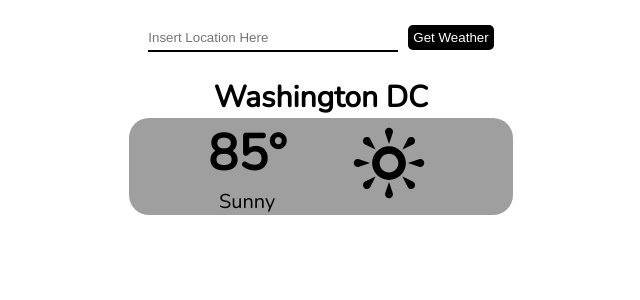
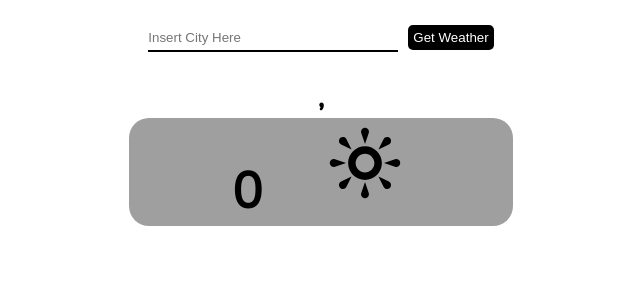
Before and after one commit to jnr0790/weather-app, a React (Create React App) app: page / in a window 1280 px wide. Shown: the top 300 px of the page, without its empty margins (319-959 px from the left). Built offline with nearby package versions, Linux system fonts and the light colour scheme.

Commit message:
Adds api call adds handleChange and handleSubmit functions in the weather component passed those functions through to the Input component. adjusted JSX with updated data from the Api call

```diff
--- a/src/App.js
+++ b/src/App.js
@@ -1,10 +1,9 @@
-import Input from './components/Input'
 import Weather from './components/Weather'
 
 function App() {
+
   return (
     <div className="app">
-      <Input />
       <Weather />
     </div>
   );
--- a/src/components/Input.js
+++ b/src/components/Input.js
@@ -1,13 +1,17 @@
-function Input() {
+const Input = ({ location, handleChange, handleSubmit }) => {
+
   return (
-    <div className="input">
+    <form className="input" onSubmit={handleSubmit}>
       <input
         type="text"
+        value={location}
+        name='location'
         className="search-box"
-        placeholder="Insert Location Here"
+        placeholder="Insert City Here"
+        onChange={handleChange}
       />
-      <button className="btn">Get Weather</button>
-    </div>
+      <button className="btn" type="submit">Get Weather</button>
+    </form>
   )
 }
 
--- a/src/components/Weather.js
+++ b/src/components/Weather.js
@@ -1,14 +1,61 @@
-import React from 'react'
-import { TiWeatherSunny, TiWeahterCloudy, TiWeatherShower, TiWeatherStormy } from 'react-icons/ti'
+import { useState } from 'react'
+import { TiWeatherSunny, /* TiWeahterCloudy, TiWeatherShower, TiWeatherStormy, TiWeatherCloudy */ } from 'react-icons/ti'
+import Input from './Input'
 
-const Weather = () => {
+const apiKey = 'aeedf4e8f26df6c30697c5f043457c41'
+
+const Weather = (props) => {
+
+  const [weather, setWeather] = useState({
+    temp: '',
+    condition: '',
+    city: '',
+    country: ''
+  })
+  const [location, setLocation] = useState('')
+
+  const handleChange = event => {
+    event.persist()
+
+    setLocation(prevLocation => {
+
+      const updatedInput = { [event.target.name]: event.target.value }
+
+      const createdLocation = Object.assign({}, prevLocation, updatedInput)
+
+      return createdLocation.location
+    })
+  }
+
+  const handleSubmit = (event) => {
+    event.preventDefault()
+    fetch(`https://api.openweathermap.org/data/2.5/weather?q=${location}&units=imperial&appid=${apiKey}`)
+      .then(res => res.json())
+      .then(data => {
+        setWeather({
+          temp: data.main.temp,
+          condition: data.weather[0].main,
+          city: data.name,
+          country: data.sys.country
+        })
+
+        setLocation('')
+      })
+      .catch(console.error)
+  }
+
   return (
     <div className="whole-display">
-      <h2 className="location">Washington DC</h2>
+      <Input
+        location={location}
+        handleChange={handleChange}
+        handleSubmit={handleSubmit}
+      />
+      <h2 className="location">{weather.city}, {weather.country}</h2>
       <div className="weather-display">
         <div className="temp-display">
-          <h2 className="temp">85&deg;</h2>
-          <p className="condition">Sunny</p>
+          <h2 className="temp">{Math.round(weather.temp)}</h2>
+          <p className="condition">{weather.condition}</p>
         </div>
         <TiWeatherSunny className="icon" />
       </div>
```
Also changed, not shown: public/logo192.png (added).
